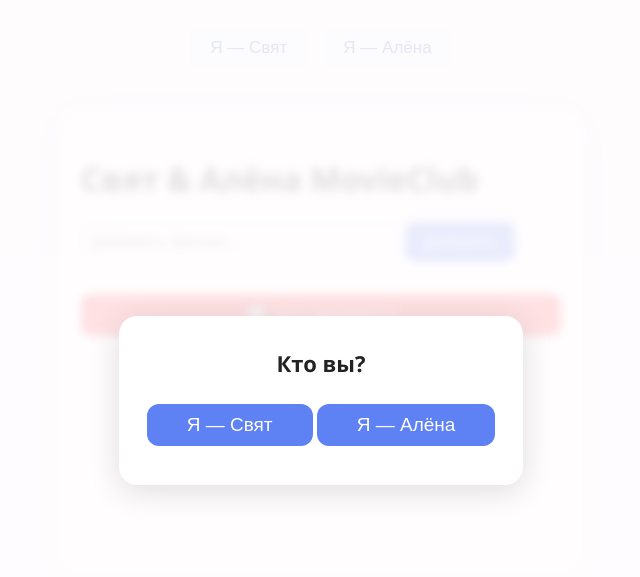
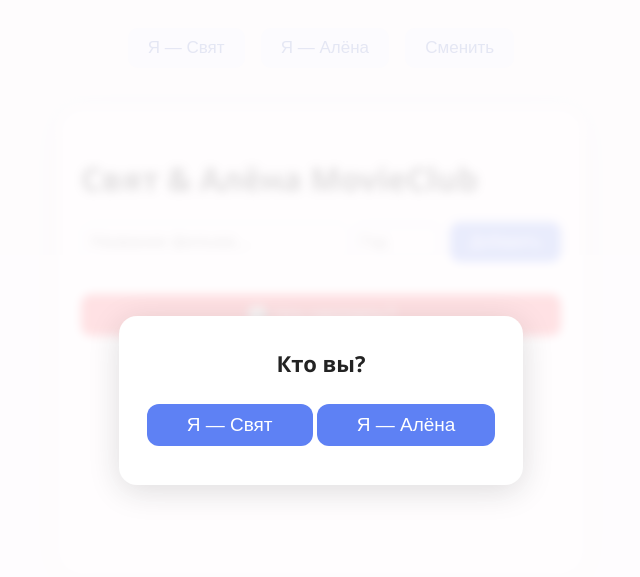
Before and after one commit to Hostnurd1/svyalenamoviclub, a plain HTML site: page index.html in a window 1280 px wide. Shown: the whole page, without its empty margins (319-959 px from the left). Drawn offline with Linux system fonts and the light colour scheme.

Commit message:
Update index.html

```diff
--- a/index.html
+++ b/index.html
@@ -15,21 +15,26 @@
       <button id="modal-btn-alena" class="modal-btn" onclick="chooseUser('Алёна',true)">Я — Алёна</button>
     </div>
   </div>
-  <!-- Панель выбора сверху -->
+
+  <!-- Панель выбора и смены пользователя -->
   <div class="user-switch">
     <button id="btn-svyat" onclick="chooseUser('Свят')">Я — Свят</button>
     <button id="btn-alena" onclick="chooseUser('Алёна')">Я — Алёна</button>
+    <button id="btn-switch" class="switch-btn" onclick="showModal()" title="Сменить пользователя">Сменить</button>
   </div>
+
   <div class="container">
     <h1>Свят & Алёна MovieClub</h1>
     <div class="add-movie">
-      <input type="text" id="new-movie-title" placeholder="Добавить фильм...">
+      <input type="text" id="new-movie-title" placeholder="Название фильма...">
+      <input type="number" id="new-movie-year" placeholder="Год" min="1900" max="2100" style="width:80px;">
       <button onclick="addMovie()">Добавить</button>
     </div>
     <div id="randomizer-block">
       <button onclick="randomMovie()" class="random-btn">🎲 Что смотреть?</button>
       <div id="random-out"></div>
     </div>
+    <!-- Вот только контейнер, всё наполняет main.js! -->
     <ul class="movie-list" id="movie-list"></ul>
   </div>
   <!-- Firebase SDK -->
```
